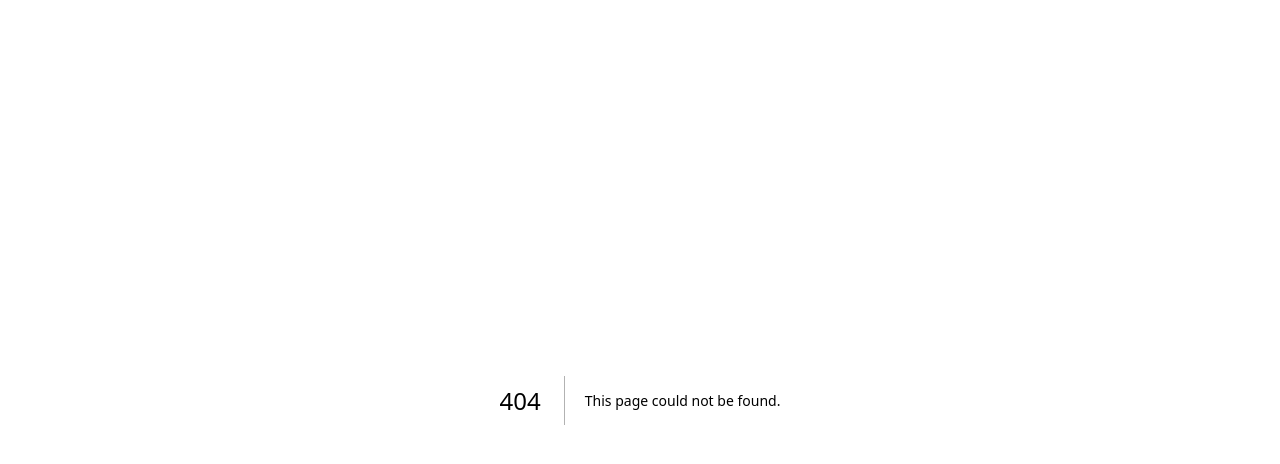
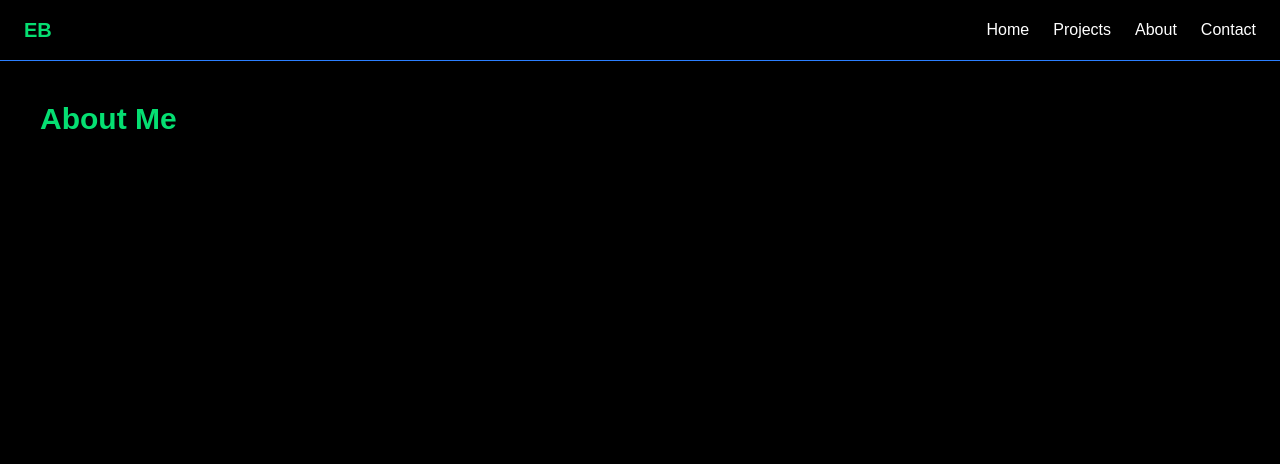
Before and after one commit to eball0509/EavensPortfolio, a Next.js app: page /about in a window 1280 px wide. Before the commit this address had no page. Shown: the top 464 px of the page. Built offline with nearby package versions, Linux system fonts and the light colour scheme.

Commit message:
Deployment-Ready

```diff
--- /dev/null
+++ b/src/app/about/page.js
@@ -0,0 +1,7 @@
+export default function About() {
+  return (
+    <main className="bg-black text-white min-h-screen p-10">
+      <h1 className="text-3xl font-bold text-green-400">About Me</h1>
+    </main>
+  );
+}
--- /dev/null
+++ b/src/app/components/Hero.js
@@ -0,0 +1,9 @@
+
+export default function Hero() {
+  return (
+    <section>
+      <h1 className="text-3xl font-bold text-green-400">Eaven Ball</h1>
+      <p className="text-1xl text-green-400">My name is Eaven Ball and I'm a Game and Software Developer</p>
+    </section>
+  );
+}
--- /dev/null
+++ b/src/app/components/Navbar.js
@@ -0,0 +1,29 @@
+import Link from "next/link";
+
+export default function Navbar() {
+  return (
+    <nav className="bg-black text-white px-6 py-4 flex justify-between items-center border-b border-blue-500">
+
+      {/* Logo / Name */}
+      <div className="text-green-400 font-bold text-xl">
+        EB
+      </div>
+
+      {/* Links */}
+      <div className="flex gap-6">
+        <Link href="/" className="hover:text-green-400 transition">
+          Home
+        </Link>
+        <Link href="/projects" className="hover:text-green-400 transition">
+          Projects
+        </Link>
+        <Link href="/about" className="hover:text-green-400 transition">
+          About
+        </Link>
+        <Link href="/contact" className="hover:text-green-400 transition">
+          Contact
+        </Link>
+      </div>
+    </nav>
+  );
+}
--- /dev/null
+++ b/src/app/contact/page.js
@@ -0,0 +1,7 @@
+export default function Contact() {
+  return (
+    <main className="bg-black text-white min-h-screen p-10">
+      <h1 className="text-3xl font-bold text-green-400">Contact</h1>
+    </main>
+  );
+}
--- a/src/app/layout.js
+++ b/src/app/layout.js
@@ -1,5 +1,6 @@
 import { Geist, Geist_Mono } from "next/font/google";
 import "./globals.css";
+import Navbar from "./components/Navbar";
 
 const geistSans = Geist({
   variable: "--font-geist-sans",
@@ -12,17 +13,22 @@ const geistMono = Geist_Mono({
 });
 
 export const metadata = {
-  title: "Create Next App",
-  description: "Generated by create next app",
+  title: "Eavens Portfolio",
+  description: "Built with Next.js",
 };
 
 export default function RootLayout({ children }) {
   return (
-    <html
-      lang="en"
-      className={`${geistSans.variable} ${geistMono.variable} h-full antialiased`}
-    >
-      <body className="min-h-full flex flex-col">{children}</body>
+    <html lang="en">
+      <body className="bg-black text-white">
+
+        {/* Navbar (shows on every page) */}
+        <Navbar />
+
+        {/* Page content */}
+        {children}
+
+      </body>
     </html>
   );
 }
--- a/src/app/page.js
+++ b/src/app/page.js
@@ -1,65 +1,9 @@
-import Image from "next/image";
+import Hero from './components/Hero';
 
 export default function Home() {
   return (
-    <div className="flex flex-col flex-1 items-center justify-center bg-zinc-50 font-sans dark:bg-black">
-      <main className="flex flex-1 w-full max-w-3xl flex-col items-center justify-between py-32 px-16 bg-white dark:bg-black sm:items-start">
-        <Image
-          className="dark:invert"
-          src="/next.svg"
-          alt="Next.js logo"
-          width={100}
-          height={20}
-          priority
-        />
-        <div className="flex flex-col items-center gap-6 text-center sm:items-start sm:text-left">
-          <h1 className="max-w-xs text-3xl font-semibold leading-10 tracking-tight text-black dark:text-zinc-50">
-            To get started, edit the page.js file.
-          </h1>
-          <p className="max-w-md text-lg leading-8 text-zinc-600 dark:text-zinc-400">
-            Looking for a starting point or more instructions? Head over to{" "}
-            <a
-              href="https://vercel.com/templates?framework=next.js&utm_source=create-next-app&utm_medium=appdir-template-tw&utm_campaign=create-next-app"
-              className="font-medium text-zinc-950 dark:text-zinc-50"
-            >
-              Templates
-            </a>{" "}
-            or the{" "}
-            <a
-              href="https://nextjs.org/learn?utm_source=create-next-app&utm_medium=appdir-template-tw&utm_campaign=create-next-app"
-              className="font-medium text-zinc-950 dark:text-zinc-50"
-            >
-              Learning
-            </a>{" "}
-            center.
-          </p>
-        </div>
-        <div className="flex flex-col gap-4 text-base font-medium sm:flex-row">
-          <a
-            className="flex h-12 w-full items-center justify-center gap-2 rounded-full bg-foreground px-5 text-background transition-colors hover:bg-[#383838] dark:hover:bg-[#ccc] md:w-[158px]"
-            href="https://vercel.com/new?utm_source=create-next-app&utm_medium=appdir-template-tw&utm_campaign=create-next-app"
-            target="_blank"
-            rel="noopener noreferrer"
-          >
-            <Image
-              className="dark:invert"
-              src="/vercel.svg"
-              alt="Vercel logomark"
-              width={16}
-              height={16}
-            />
-            Deploy Now
-          </a>
-          <a
-            className="flex h-12 w-full items-center justify-center rounded-full border border-solid border-black/[.08] px-5 transition-colors hover:border-transparent hover:bg-black/[.04] dark:border-white/[.145] dark:hover:bg-[#1a1a1a] md:w-[158px]"
-            href="https://nextjs.org/docs?utm_source=create-next-app&utm_medium=appdir-template-tw&utm_campaign=create-next-app"
-            target="_blank"
-            rel="noopener noreferrer"
-          >
-            Documentation
-          </a>
-        </div>
-      </main>
-    </div>
+    <main className="bg-black text-white min-h-screen p-10">
+      <Hero />
+    </main>
   );
 }
--- /dev/null
+++ b/src/app/projects/page.js
@@ -0,0 +1,7 @@
+export default function Projects() {
+  return (
+    <main className="bg-black text-white min-h-screen p-10">
+      <h1 className="text-3xl font-bold text-green-400">Projects</h1>
+    </main>
+  );
+}
```
